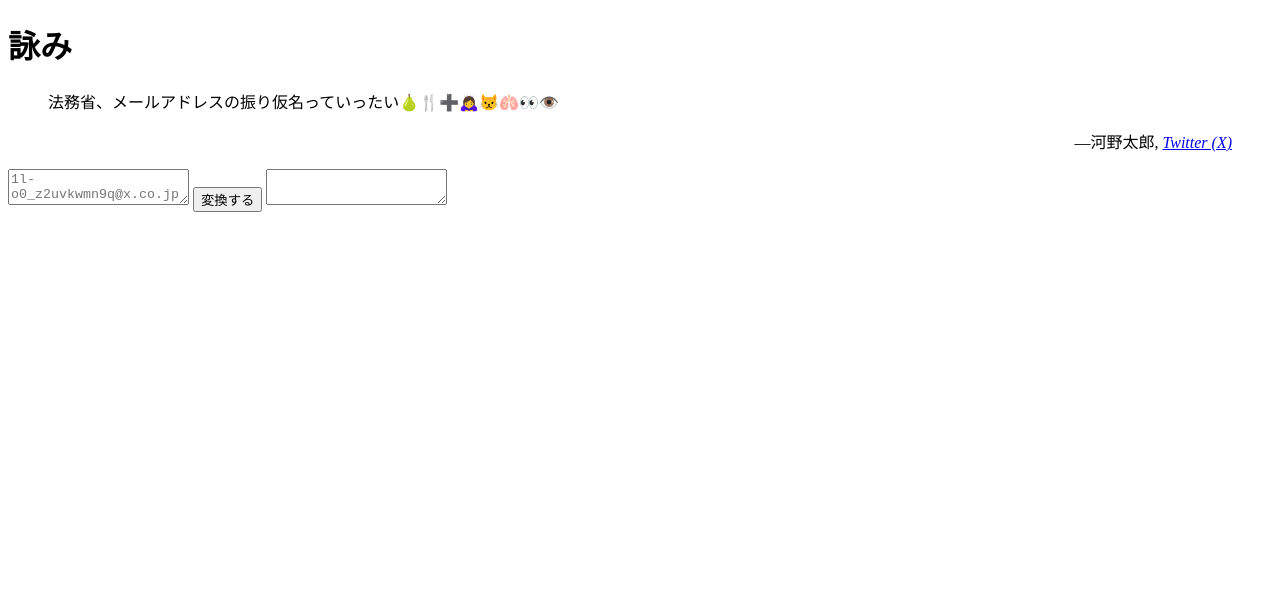
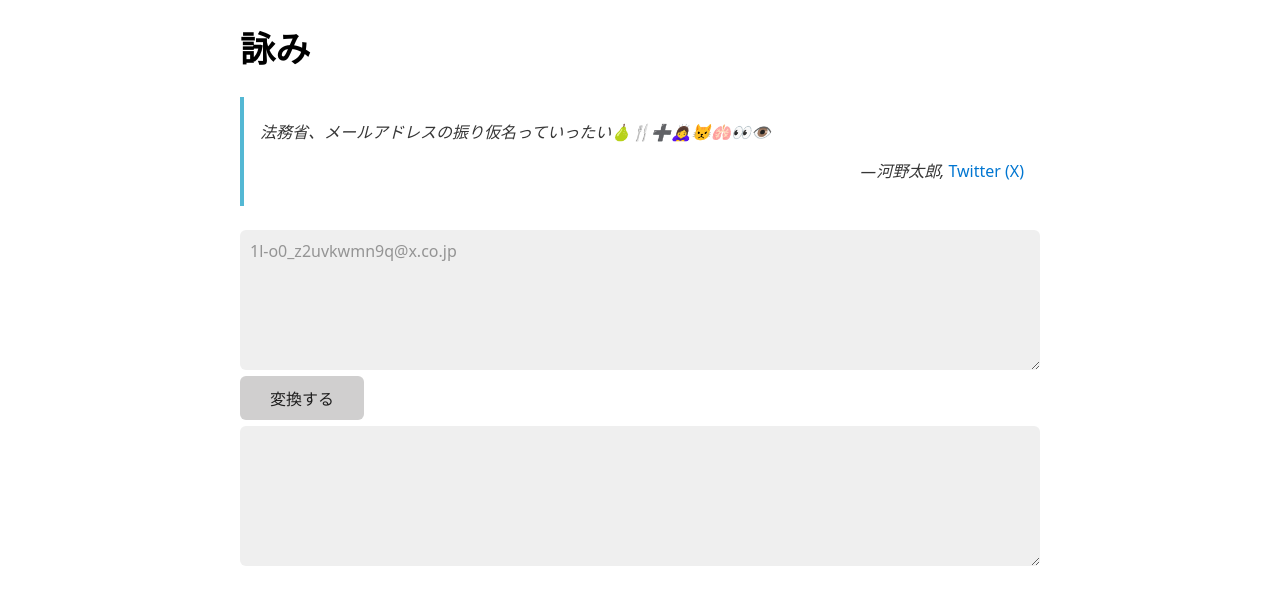
Before and after one commit to m-tsuru/yomi, a plain HTML site: page index.html in a window 1280 px wide. Drawn offline with Linux system fonts and the light colour scheme; the site is published under a folder, as on GitHub Pages, so addresses that start at the root find nothing.

Commit message:
Fix: Path

```diff
--- a/index.html
+++ b/index.html
@@ -3,7 +3,7 @@
 <head>
     <meta charset="UTF-8">
     <meta name="viewport" content="width=device-width, initial-scale=1.0">
-    <link rel="stylesheet" href="/lib/water.css">
+    <link rel="stylesheet" href="./lib/water.css">
     <script src="./lib/convert.js" defer></script>
     <title>詠み</title>
 </head>
```
